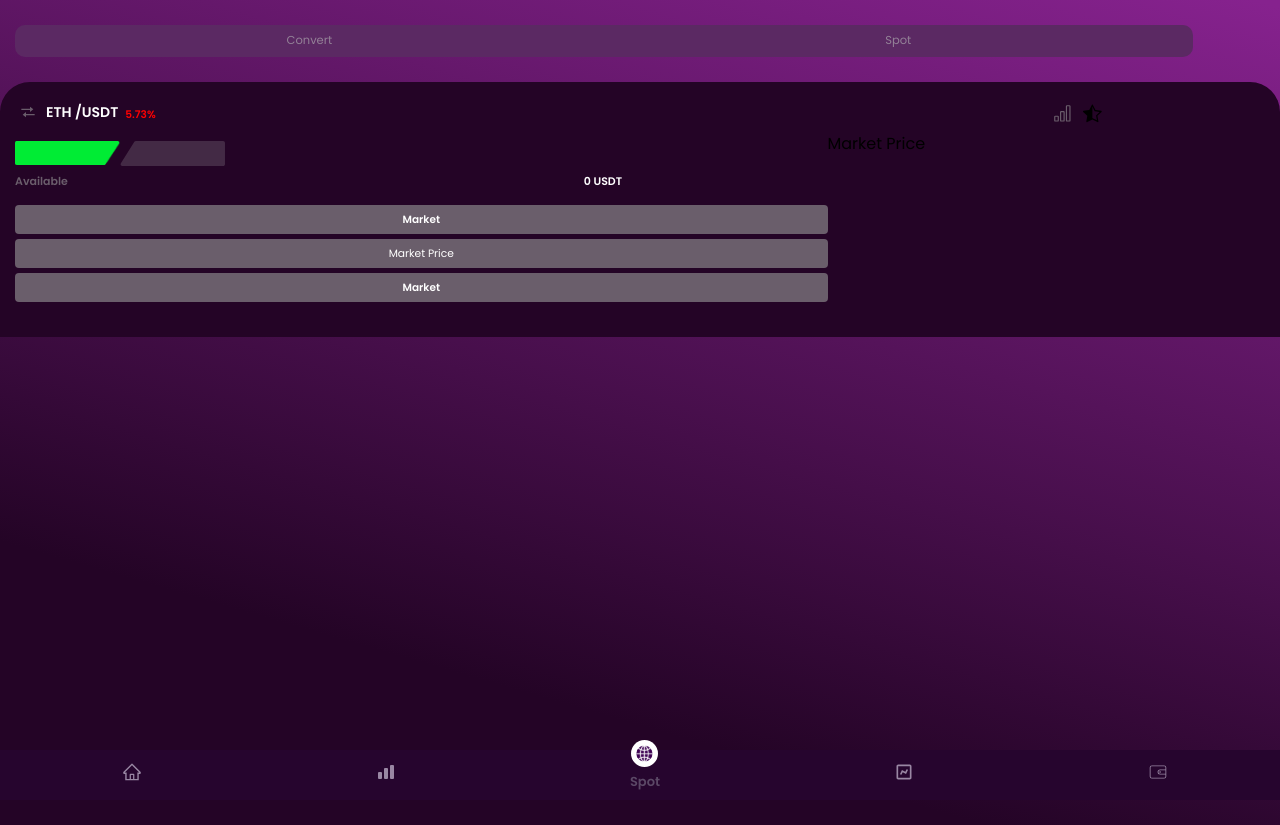
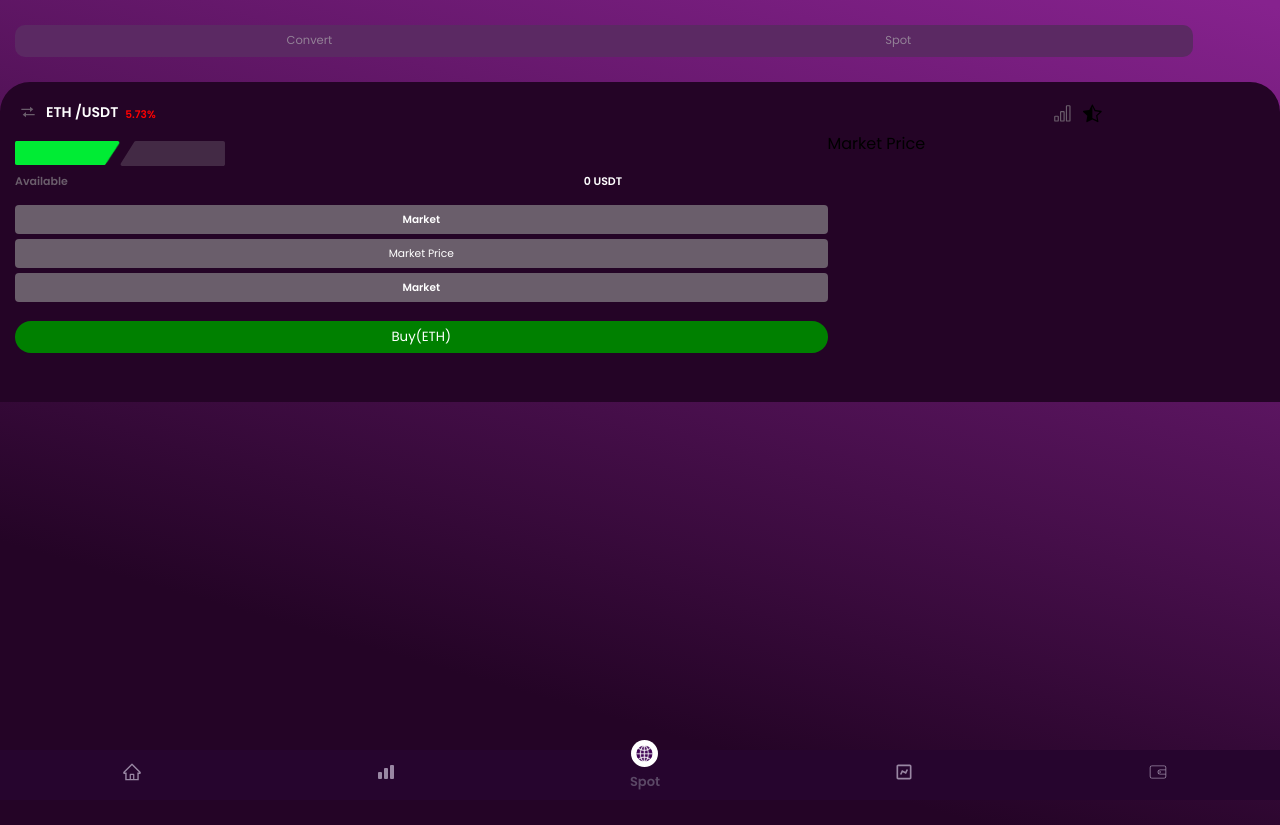
Before and after one commit to DCC-exchange/client, a React (Create React App) app: page /spot-trade in a window 1280 px wide. Built offline with nearby package versions, Linux system fonts and the light colour scheme.

Commit message:
we broke

```diff
--- a/src/Pages/components/spot/styles/spot.css
+++ b/src/Pages/components/spot/styles/spot.css
@@ -175,12 +175,16 @@
    color: #ffff;
 }
 .submit-btn-container{
+    color: #fff;
+    display: flex;
+    cursor: pointer;
+    width: 100%;
+    margin: 10px 0px;
+}
+.submit-btn-container .submit-btn button{
+    border: none;
+    padding: 6px;
+    width: 100%;
     background: green;
     color: #fff;
-    display: flex;
-    margin: 6.5px 0px;
-    border-radius: 4px;
-    cursor: pointer;
-    width: 100%;
-    margin: 15px 0px;
 }
--- a/src/Pages/components/spot/trade/buy/Buy.js
+++ b/src/Pages/components/spot/trade/buy/Buy.js
@@ -26,6 +26,12 @@ export default function Buy() {
                     </div>
                     <div className="icon"></div>
                 </div>
+
+                <div className="submit-btn-container">
+                <div className="submit-btn">
+                    <button type='submit'>Buy(ETH)</button>
+                </div>
+            </div>
             </div>
         </div>
     </div>
```
